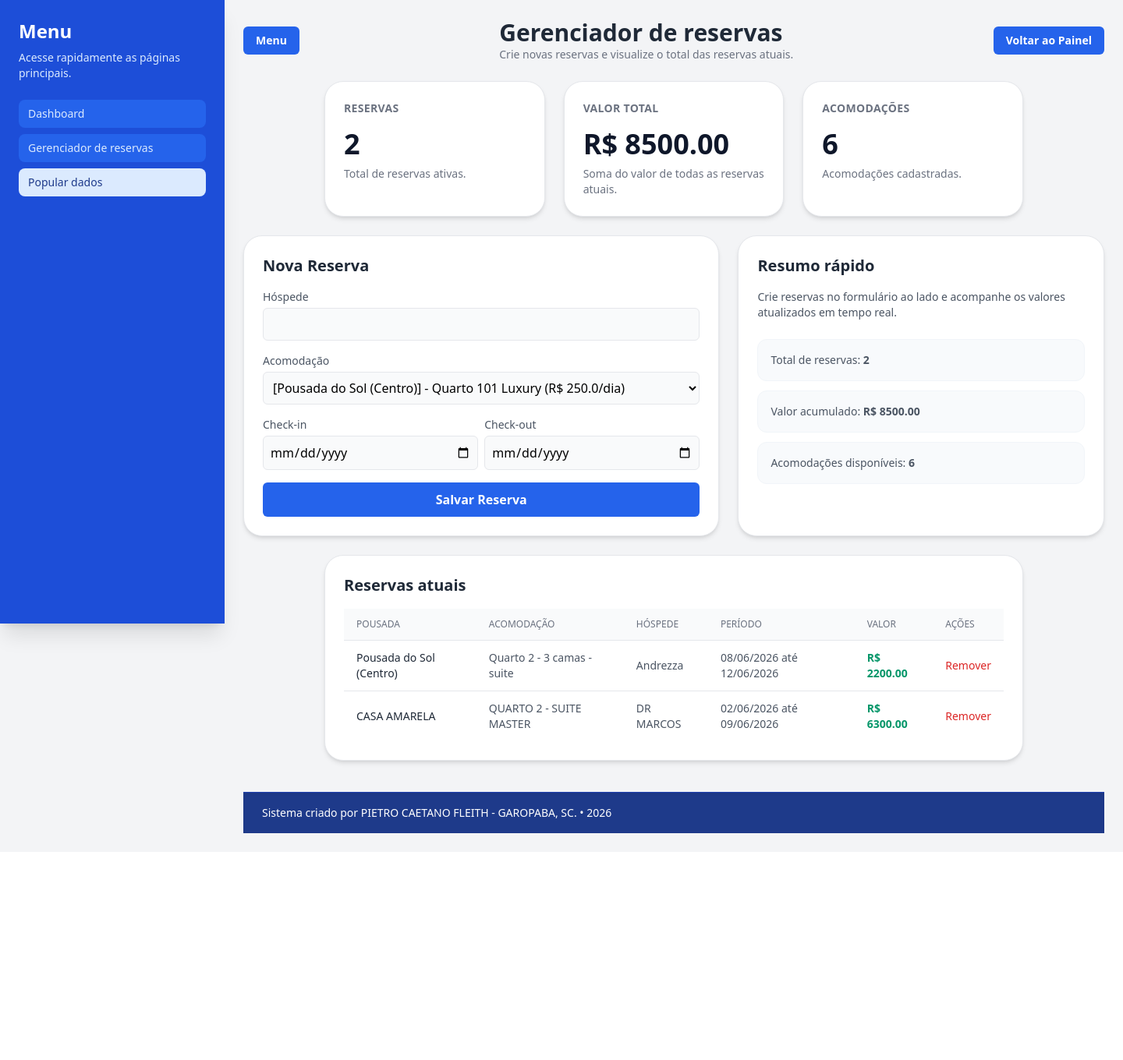
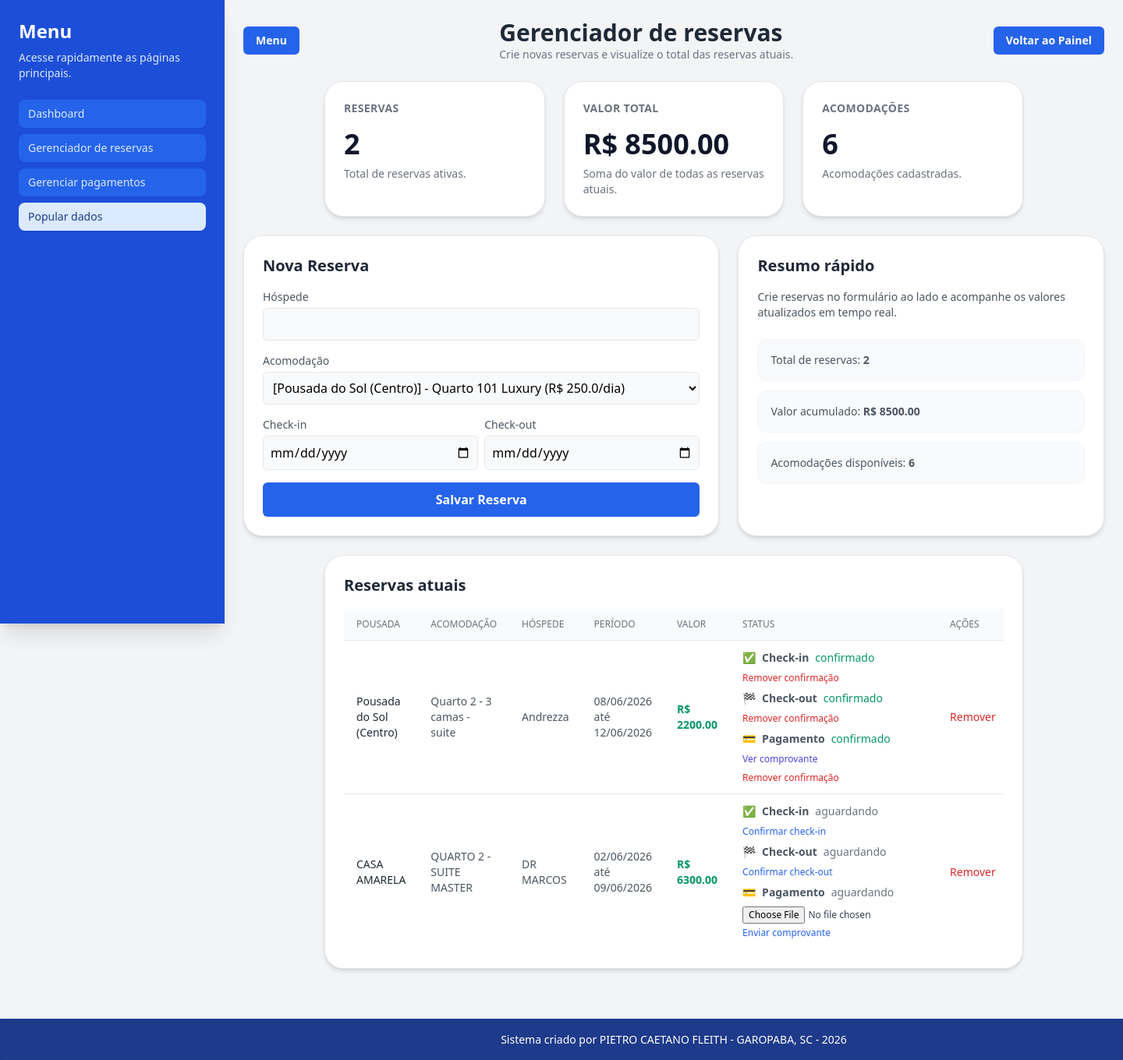
Before and after one commit to fleithpi/gerenciadorpousada, a Flask app: page /reservas in a window 1440 px wide. Shown: the whole page at 78% size. Before the commit the page ends 1069 px from the top, so only its background shows below. Run offline with Flask 3, Linux system fonts and the light colour scheme; some libraries are stand-ins or nearby versions.

Commit message:
Alteração do códgio

```diff
--- a/sistemapousada/app.py
+++ b/sistemapousada/app.py
@@ -1,17 +1,34 @@
-from flask import Flask, render_template, request, redirect, flash, url_for
-from datetime import datetime
+import os
+from flask import Flask, render_template, request, redirect, flash, url_for, send_from_directory, abort
+from datetime import datetime, date
 from functools import wraps
+from sqlalchemy import text
+from werkzeug.utils import secure_filename
 from database import db
 from models import pousada, acomodacao, reserva
 
 app = Flask(__name__)
 app.config['SQLALCHEMY_DATABASE_URI'] = 'sqlite:///pousadas.db'
 app.config['SECRET_KEY'] = 'chave_secreta_para_alertas'
+os.makedirs(app.instance_path, exist_ok=True)
+app.config['UPLOAD_FOLDER'] = os.path.join(app.instance_path, 'uploads')
+os.makedirs(app.config['UPLOAD_FOLDER'], exist_ok=True)
+ALLOWED_EXTENSIONS = {'pdf'}
 db.init_app(app)
 
 # Criar o banco de dados automaticamente ao iniciar
 with app.app_context():
     db.create_all()
+    existing_columns = [row[1] for row in db.session.execute(text("PRAGMA table_info(reserva)")).fetchall()]
+    if 'checkin_confirmado' not in existing_columns:
+        db.session.execute(text("ALTER TABLE reserva ADD COLUMN checkin_confirmado BOOLEAN NOT NULL DEFAULT 0"))
+    if 'checkout_confirmado' not in existing_columns:
+        db.session.execute(text("ALTER TABLE reserva ADD COLUMN checkout_confirmado BOOLEAN NOT NULL DEFAULT 0"))
+    if 'pagamento_confirmado' not in existing_columns:
+        db.session.execute(text("ALTER TABLE reserva ADD COLUMN pagamento_confirmado BOOLEAN NOT NULL DEFAULT 0"))
+    if 'comprovante_pagamento' not in existing_columns:
+        db.session.execute(text("ALTER TABLE reserva ADD COLUMN comprovante_pagamento TEXT"))
+    db.session.commit()
 
 
 def poverty(func):
@@ -20,6 +37,9 @@ def poverty(func):
         app.logger.debug(f"[poverty] executando {func.__name__}")
         return func(*args, **kwargs)
     return wrapper
+
+def allowed_file(filename):
+    return '.' in filename and filename.rsplit('.', 1)[1].lower() in ALLOWED_EXTENSIONS
 
 @app.route('/')
 def index():
@@ -116,7 +136,7 @@ def reservar():
     db.session.commit()
 
     flash(f"Reserva realizada com sucesso! Total: R$ {valor_total:.2f}", "sucesso")
-    return redirect(url_for('index'))
+    return redirect(url_for('reservas_page'))
 
 @app.route('/remover-reserva/<int:reserva_id>')
 @poverty
@@ -128,7 +148,114 @@ def remover_reserva(reserva_id):
         flash("Reserva removida com sucesso.", "sucesso")
     else:
         flash("Reserva não encontrada.", "erro")
-    return redirect(url_for('index'))
+    return redirect(url_for('reservas_page'))
+
+@app.route('/confirmar-checkin/<int:reserva_id>')
+@poverty
+def confirmar_checkin(reserva_id):
+    reserva_obj = reserva.query.get(reserva_id)
+    if reserva_obj:
+        reserva_obj.checkin_confirmado = True
+        db.session.commit()
+        flash("Check-in confirmado com sucesso.", "sucesso")
+    else:
+        flash("Reserva não encontrada.", "erro")
+    return redirect(url_for('reservas_page'))
+
+@app.route('/confirmar-checkout/<int:reserva_id>')
+@poverty
+def confirmar_checkout(reserva_id):
+    reserva_obj = reserva.query.get(reserva_id)
+    if reserva_obj:
+        reserva_obj.checkout_confirmado = True
+        db.session.commit()
+        flash("Check-out confirmado com sucesso.", "sucesso")
+    else:
+        flash("Reserva não encontrada.", "erro")
+    return redirect(url_for('reservas_page'))
+
+@app.route('/confirmar-pagamento/<int:reserva_id>', methods=['POST'])
+@poverty
+def confirmar_pagamento(reserva_id):
+    reserva_obj = reserva.query.get(reserva_id)
+    if not reserva_obj:
+        flash("Reserva não encontrada.", "erro")
+        return redirect(url_for('reservas_page'))
+
+    file = request.files.get('comprovante')
+    if not file or file.filename == '':
+        flash("Envie um arquivo PDF para confirmar o pagamento.", "erro")
+        return redirect(url_for('reservas_page'))
+    if not allowed_file(file.filename):
+        flash("O comprovante deve ser um arquivo PDF.", "erro")
+        return redirect(url_for('reservas_page'))
+
+    filename = secure_filename(file.filename)
+    save_name = f"reserva_{reserva_id}_{filename}"
+    file.save(os.path.join(app.config['UPLOAD_FOLDER'], save_name))
+
+    reserva_obj.pagamento_confirmado = True
+    reserva_obj.comprovante_pagamento = save_name
+    db.session.commit()
+    flash("Pagamento confirmado com comprovante PDF.", "sucesso")
+    return redirect(url_for('reservas_page'))
+
+@app.route('/comprovante/<filename>')
+def download_comprovante(filename):
+    filename = secure_filename(filename)
+    if not filename:
+        abort(404)
+    return send_from_directory(app.config['UPLOAD_FOLDER'], filename, as_attachment=True)
+@app.route('/remover-confirmacao-checkin/<int:reserva_id>')
+@poverty
+def remover_confirmacao_checkin(reserva_id):
+    reserva_obj = reserva.query.get(reserva_id)
+    if reserva_obj:
+        reserva_obj.checkin_confirmado = False
+        db.session.commit()
+        flash("Confirmação de check-in removida.", "sucesso")
+    else:
+        flash("Reserva não encontrada.", "erro")
+    return redirect(url_for('reservas_page'))
+
+@app.route('/remover-confirmacao-checkout/<int:reserva_id>')
+@poverty
+def remover_confirmacao_checkout(reserva_id):
+    reserva_obj = reserva.query.get(reserva_id)
+    if reserva_obj:
+        reserva_obj.checkout_confirmado = False
+        db.session.commit()
+        flash("Confirmação de check-out removida.", "sucesso")
+    else:
+        flash("Reserva não encontrada.", "erro")
+    return redirect(url_for('reservas_page'))
+
+@app.route('/remover-confirmacao-pagamento/<int:reserva_id>')
+@poverty
+def remover_confirmacao_pagamento(reserva_id):
+    reserva_obj = reserva.query.get(reserva_id)
+    if reserva_obj:
+        # remove stored PDF file if exists
+        if reserva_obj.comprovante_pagamento:
+            try:
+                file_path = os.path.join(app.config['UPLOAD_FOLDER'], reserva_obj.comprovante_pagamento)
+                if os.path.exists(file_path):
+                    os.remove(file_path)
+            except Exception:
+                app.logger.exception("Erro ao remover arquivo de comprovante")
+        reserva_obj.pagamento_confirmado = False
+        reserva_obj.comprovante_pagamento = None
+        db.session.commit()
+        flash("Confirmação de pagamento removida.", "sucesso")
+    else:
+        flash("Reserva não encontrada.", "erro")
+    return redirect(url_for('reservas_page'))
+
+
+@app.route('/pagamento')
+def pagamento_page():
+    reservas = reserva.query.order_by(reserva.data_entrada.desc()).all()
+    return render_template('pagamento.html', reservas=reservas)
 
 @app.route('/adicionar-acomodacao', methods=['POST'])
 @poverty
--- a/sistemapousada/models.py
+++ b/sistemapousada/models.py
@@ -20,6 +20,11 @@ class reserva(db.Model):
     data_entrada = db.Column(db.Date, nullable=False)
     data_saida = db.Column(db.Date, nullable=False)
     valor_total = db.Column(db.Float, nullable=False)
+    checkin_confirmado = db.Column(db.Boolean, default=False, nullable=False)
+    checkout_confirmado = db.Column(db.Boolean, default=False, nullable=False)
+    pagamento_confirmado = db.Column(db.Boolean, default=False, nullable=False)
+    comprovante_pagamento = db.Column(db.String(200), nullable=True)
+    pagamento_confirmado = db.Column(db.Boolean, default=False, nullable=False)
 
     @staticmethod
     def verificar_disponibilidade(acomodacao_id, entrada, saida):
--- a/sistemapousada/templates/reservas.html
+++ b/sistemapousada/templates/reservas.html
@@ -5,8 +5,8 @@
     <title>Gerenciador de reservas</title>
     <script src="https://cdn.tailwindcss.com"></script>
 </head>
-<body class="bg-gray-100 font-sans min-h-screen">
-    <div class="relative min-h-screen">
+<body class="bg-gray-100 font-sans min-h-screen flex flex-col">
+    <div class="relative flex-1 flex flex-col">
         <aside id="sidebar" class="fixed inset-y-0 left-0 z-50 w-72 transform -translate-x-full lg:translate-x-0 bg-blue-700 p-6 text-white shadow-xl overflow-y-auto transition-transform duration-300">
             <div class="flex items-center justify-between lg:hidden">
                 <div>
@@ -24,6 +24,7 @@
             <nav class="mt-6 space-y-2 text-sm text-blue-100">
                 <a href="/" class="block rounded-lg px-3 py-2 bg-blue-600 hover:bg-blue-500 transition">Dashboard</a>
                 <a href="/reservas" class="block rounded-lg px-3 py-2 bg-blue-600 hover:bg-blue-500 transition">Gerenciador de reservas</a>
+                <a href="/pagamento" class="block rounded-lg px-3 py-2 bg-blue-600 hover:bg-blue-500 transition">Gerenciar pagamentos</a>
                 <a href="/seed" class="block rounded-lg px-3 py-2 bg-blue-100 text-blue-900 hover:bg-blue-200 transition">Popular dados</a>
             </nav>
         </aside>
@@ -106,9 +107,9 @@
             </div>
         </div>
 
-        <div class="bg-white p-6 rounded-3xl shadow-md border border-gray-200 max-w-4xl mx-auto">
+        <div class="bg-white p-6 rounded-3xl shadow-md border border-gray-200 max-w-4xl mx-auto mb-10">
                     <h2 class="text-xl font-semibold text-gray-800 mb-4">Reservas atuais</h2>
-            <div class="overflow-x-auto">
+                    <div class="overflow-x-auto w-full">
                         <table class="min-w-full divide-y divide-gray-200">
                             <thead class="bg-gray-50">
                                 <tr>
@@ -117,13 +118,14 @@
                                     <th class="px-4 py-3 text-left text-xs font-medium text-gray-500 uppercase">Hóspede</th>
                                     <th class="px-4 py-3 text-left text-xs font-medium text-gray-500 uppercase">Período</th>
                                     <th class="px-4 py-3 text-left text-xs font-medium text-gray-500 uppercase">Valor</th>
+                                    <th class="px-4 py-3 text-left text-xs font-medium text-gray-500 uppercase">Status</th>
                                     <th class="px-4 py-3 text-left text-xs font-medium text-gray-500 uppercase">Ações</th>
                                 </tr>
                             </thead>
                             <tbody class="divide-y divide-gray-200 text-sm text-gray-600">
                                 {% if not reservas %}
                                     <tr>
-                                <td colspan="6" class="px-4 py-4 text-center text-gray-400 italic">Nenhuma reserva cadastrada.</td>
+                                        <td colspan="7" class="px-4 py-4 text-center text-gray-400 italic">Nenhuma reserva cadastrada.</td>
                                     </tr>
                                 {% endif %}
                                 {% for reserva in reservas %}
@@ -134,6 +136,58 @@
                                         <td class="px-4 py-3">{{ reserva.data_entrada.strftime('%d/%m/%Y') }} até {{ reserva.data_saida.strftime('%d/%m/%Y') }}</td>
                                         <td class="px-4 py-3 text-emerald-600 font-bold">R$ {{ "%.2f"|format(reserva.valor_total) }}</td>
                                         <td class="px-4 py-3">
+                                            <div class="flex flex-col gap-2 text-sm">
+                                                <span class="inline-flex items-center gap-2">
+                                                    <span class="text-emerald-500">✅</span>
+                                                    <span class="font-semibold">Check-in</span>
+                                                    {% if reserva.checkin_confirmado %}
+                                                        <span class="text-emerald-600">confirmado</span>
+                                                    {% else %}
+                                                        <span class="text-gray-500">aguardando</span>
+                                                    {% endif %}
+                                                </span>
+                                                {% if not reserva.checkin_confirmado %}
+                                                    <a href="{{ url_for('confirmar_checkin', reserva_id=reserva.id) }}" class="text-blue-600 hover:text-blue-800 text-xs">Confirmar check-in</a>
+                                                {% else %}
+                                                    <a href="{{ url_for('remover_confirmacao_checkin', reserva_id=reserva.id) }}" class="text-red-600 hover:text-red-800 text-xs">Remover confirmação</a>
+                                                {% endif %}
+                                                <span class="inline-flex items-center gap-2">
+                                                    <span class="text-sky-500">🏁</span>
+                                                    <span class="font-semibold">Check-out</span>
+                                                    {% if reserva.checkout_confirmado %}
+                                                        <span class="text-emerald-600">confirmado</span>
+                                                    {% else %}
+                                                        <span class="text-gray-500">aguardando</span>
+                                                    {% endif %}
+                                                </span>
+                                                {% if not reserva.checkout_confirmado %}
+                                                    <a href="{{ url_for('confirmar_checkout', reserva_id=reserva.id) }}" class="text-blue-600 hover:text-blue-800 text-xs">Confirmar check-out</a>
+                                                {% else %}
+                                                    <a href="{{ url_for('remover_confirmacao_checkout', reserva_id=reserva.id) }}" class="text-red-600 hover:text-red-800 text-xs">Remover confirmação</a>
+                                                {% endif %}
+                                                <span class="inline-flex items-center gap-2">
+                                                    <span class="text-yellow-500">💳</span>
+                                                    <span class="font-semibold">Pagamento</span>
+                                                    {% if reserva.pagamento_confirmado %}
+                                                        <span class="text-emerald-600">confirmado</span>
+                                                    {% else %}
+                                                        <span class="text-gray-500">aguardando</span>
+                                                    {% endif %}
+                                                </span>
+                                                {% if not reserva.pagamento_confirmado %}
+                                                    <form action="{{ url_for('confirmar_pagamento', reserva_id=reserva.id) }}" method="post" enctype="multipart/form-data" class="space-y-1">
+                                                        <input type="file" name="comprovante" accept="application/pdf" class="block text-xs text-gray-700" required>
+                                                        <button type="submit" class="text-blue-600 hover:text-blue-800 text-xs">Enviar comprovante</button>
+                                                    </form>
+                                                {% else %}
+                                                    {% if reserva.comprovante_pagamento %}
+                                                        <a href="{{ url_for('download_comprovante', filename=reserva.comprovante_pagamento) }}" class="text-indigo-600 hover:text-indigo-800 text-xs">Ver comprovante</a>
+                                                    {% endif %}
+                                                    <a href="{{ url_for('remover_confirmacao_pagamento', reserva_id=reserva.id) }}" class="text-red-600 hover:text-red-800 text-xs">Remover confirmação</a>
+                                                {% endif %}
+                                            </div>
+                                        </td>
+                                        <td class="px-4 py-3">
                                             <a href="{{ url_for('remover_reserva', reserva_id=reserva.id) }}" class="text-red-600 hover:text-red-800 font-medium">Remover</a>
                                         </td>
                                     </tr>
@@ -142,9 +196,9 @@
                         </table>
                     </div>
                 </div>
-        <footer class="w-full mt-10 rounded-none bg-blue-900 text-white text-sm border-t border-blue-800 shadow-inner">
-            <div class="max-w-6xl mx-auto px-6 py-4 text-justify">
-                Sistema criado por PIETRO CAETANO FLEITH - GAROPABA, SC. • 2026
+            </div> </div> <footer class="w-full bg-blue-900 text-white text-sm border-t border-blue-800 shadow-inner py-4 text-center pl-0 lg:pl-72">
+            <div class="px-6">
+                Sistema criado por PIETRO CAETANO FLEITH - GAROPABA, SC - 2026
             </div>
         </footer>
     </div>
```
Also changed, not shown: sistemapousada/templates/index.html (+9 -9 lines), sistemapousada/templates/pagamento.html (added, +100 -0 lines), sistemapousada/instance/pousadas.db, 1 other file. Lines whose indentation alone changed are shown as unchanged.
